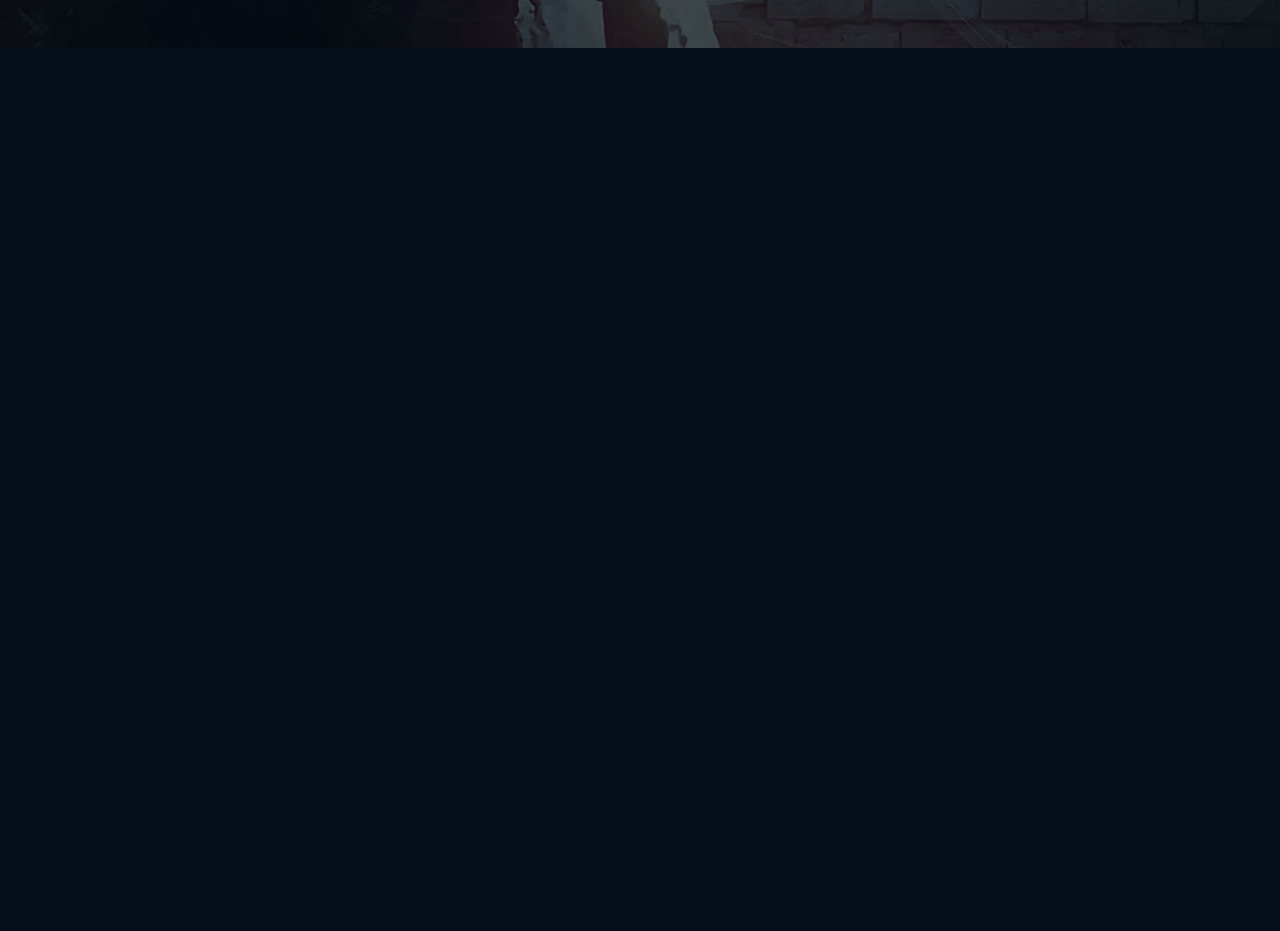
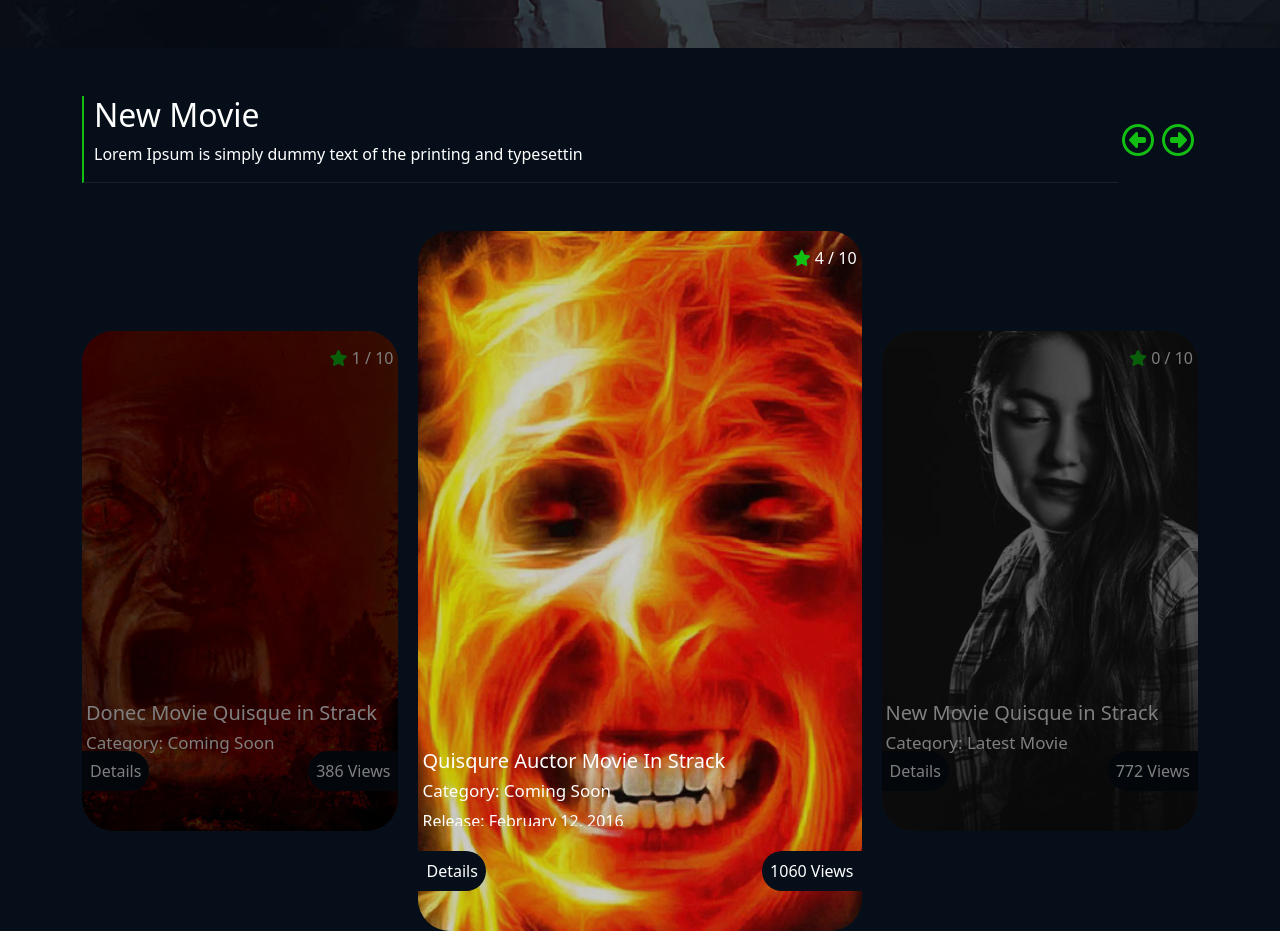
Before and after one commit to IIODERII/proj-html-vuejs, a Vue app: page / in a window 1280 px wide. Shown: the part 1160-2091 px from the top of the page. Before the commit the page ends 1208 px from the top, so only its background shows below. Built offline with nearby package versions, Linux system fonts and the light colour scheme; no server answers.

Commit message:
added new movie section

```diff
--- a/src/App.vue
+++ b/src/App.vue
@@ -18,14 +18,14 @@ export default {
   },
   methods: {
     callMovies() {
-      const url = this.store.apiUrl + this.store.endPoint;
-      axios.get(url, { params: this.store.params }).then((res) => {
-        this.store.movies = res.data.results;
-      });
+      // const url = this.store.apiUrl + this.store.endPoint;
+      // axios.get(url, { params: this.store.params }).then((res) => {
+      //   this.store.movies = res.data.results;
+      // });
     },
   },
   created() {
-    this.callMovies();
+    //this.callMovies();
   },
 };
 </script>
--- /dev/null
+++ b/src/components/MovieCard.vue
@@ -0,0 +1,169 @@
+<template>
+  <div class="mycard">
+    <img :src="movie.image" alt="" />
+    <div class="content position-absolute">
+      <div class="rating">
+        <i class="fa-solid fa-star"></i> {{ movie.rating }} / 10
+      </div>
+
+      <div class="generals text-start px-1">
+        <div>
+          <h3>{{ movie.title }}</h3>
+          <h4>Category: {{ movie.categoty }}</h4>
+          <p>Release: {{ movie.release }}</p>
+          <p>
+            Genres:
+            <span v-for="genre in movie.genres" :key="genre"
+              >{{ genre }},
+            </span>
+          </p>
+        </div>
+      </div>
+
+      <div class="d-flex justify-content-between align-items-center pills">
+        <div class="rounded-end-pill p-2">Details</div>
+        <div class="rounded-start-pill p-2">{{ movie.views }} Views</div>
+      </div>
+
+      <div class="play">
+        <i class="fa-regular fa-circle-play"></i>
+      </div>
+
+      <div class="green-pill rounded-end-pill">2.30.00</div>
+    </div>
+  </div>
+</template>
+
+<script>
+export default {
+  name: "MovieCard",
+  props: {
+    movie: Object,
+  },
+};
+</script>
+
+<style lang="scss" scoped>
+@use "../assets/styles/partials/variables" as *;
+.mycard {
+  width: 370px;
+  height: 600px;
+  transition: all 0.5s ease;
+  overflow: hidden;
+  position: relative;
+
+  img {
+    width: 100%;
+    height: 100%;
+    object-fit: cover;
+    transition: all 0.5s ease;
+    width: 100%;
+    &:hover {
+      cursor: pointer;
+      background-size: 100%;
+      transform: scale(1.3);
+    }
+  }
+
+  .content {
+    position: absolute;
+    top: 0;
+    left: 0;
+    bottom: 0;
+    right: 0;
+    background-color: rgba(0, 0, 0, 0.2);
+    color: white;
+    transition: all 0.3s ease;
+
+    &:hover {
+      background-color: rgba($color: #13be13, $alpha: 0.3);
+    }
+
+    .rating {
+      position: absolute;
+      top: 15px;
+      right: 5px;
+      cursor: pointer;
+
+      i {
+        color: $primaryColor;
+      }
+    }
+
+    .generals {
+      height: 85%;
+      overflow: hidden;
+
+      > div {
+        position: relative;
+        top: 87%;
+        transition: all 0.5s ease;
+        h3 {
+          font-size: 20px;
+        }
+
+        h4 {
+          font-size: 17px;
+        }
+      }
+    }
+
+    .pills {
+      width: 100%;
+      position: absolute;
+      bottom: 40px;
+      > div {
+        background-color: $backgroundColor;
+        color: white;
+        cursor: pointer;
+        transition: all 0.5s ease;
+
+        &:hover {
+          background-color: $primaryColor;
+        }
+      }
+    }
+
+    .play {
+      position: absolute;
+      bottom: 150%;
+      left: 50%;
+      transform: translateX(-50%);
+      transition: all 0.5s ease;
+      cursor: pointer;
+      font-size: 3.5em;
+
+      &:hover {
+        color: $primaryColor;
+      }
+    }
+
+    .green-pill {
+      position: absolute;
+      top: 20px;
+      left: -150px;
+      background-color: $primaryColor;
+      color: white;
+      cursor: default;
+      transition: all 0.5s ease;
+      padding: 8px 15px;
+    }
+
+    &:hover {
+      .generals {
+        > div {
+          top: 70%;
+        }
+      }
+
+      .play {
+        bottom: 55%;
+      }
+
+      .green-pill {
+        left: 0;
+      }
+    }
+  }
+}
+</style>
--- a/src/components/mainPage/MainPage.vue
+++ b/src/components/mainPage/MainPage.vue
@@ -4,6 +4,7 @@
 
     <main>
       <JumboComponent />
+      <NewMovie />
     </main>
   </div>
 </template>
@@ -11,11 +12,13 @@
 <script>
 import HeaderComponent from "../HeaderComponent.vue";
 import JumboComponent from "./JumboComponent.vue";
+import NewMovie from "./NewMovie.vue";
 export default {
   name: "MainPage",
   components: {
     HeaderComponent,
     JumboComponent,
+    NewMovie,
   },
 };
 </script>
--- /dev/null
+++ b/src/components/mainPage/NewMovie.vue
@@ -0,0 +1,131 @@
+<template>
+  <div>
+    <div
+      class="my-5 container d-flex justify-content-between align-items-center"
+    >
+      <div class="description">
+        <h2 class="mb-2">New Movie</h2>
+        <p>Lorem Ipsum is simply dummy text of the printing and typesettin</p>
+      </div>
+      <div class="d-flex fs-2">
+        <div class="left px-1" @click="scrollBack()">
+          <i class="fa-regular fa-circle-left"></i>
+        </div>
+        <div class="right px-1" @click="scrollForward()">
+          <i class="fa-regular fa-circle-right"></i>
+        </div>
+      </div>
+    </div>
+    <div
+      class="d-flex container justify-content-between mx-auto align-items-center"
+    >
+      <MovieCard
+        :movie="store.movies[prevIndex()]"
+        class="cards p-0 rounded-5 prev"
+      />
+      <MovieCard
+        :movie="store.movies[currentIndex]"
+        class="cards attivo p-0 rounded-5"
+      />
+      <MovieCard
+        :movie="store.movies[nextIndex()]"
+        class="cards p-0 rounded-5 next"
+      />
+    </div>
+  </div>
+</template>
+
+<script>
+import { store } from "../../store";
+import MovieCard from "../MovieCard.vue";
+export default {
+  name: "NewMovie",
+  components: {
+    MovieCard,
+  },
+  data() {
+    return {
+      store,
+      currentIndex: 0,
+    };
+  },
+  methods: {
+    prevIndex() {
+      if (this.currentIndex === 0) {
+        return this.store.movies.length - 1;
+      } else {
+        return this.currentIndex - 1;
+      }
+    },
+    nextIndex() {
+      if (this.currentIndex === this.store.movies.length - 1) {
+        return 0;
+      } else {
+        return this.currentIndex + 1;
+      }
+    },
+    scrollForward() {
+      if (this.currentIndex === this.store.movies.length - 1) {
+        this.currentIndex = 0;
+      } else {
+        this.currentIndex++;
+      }
+    },
+    scrollBack() {
+      if (this.currentIndex === 0) {
+        this.currentIndex = this.store.movies.length - 1;
+      } else {
+        this.currentIndex--;
+      }
+    },
+  },
+};
+</script>
+
+<style lang="scss" scoped>
+@use "../../assets/styles/partials/variables" as *;
+.description {
+  width: 100%;
+  border-bottom: 1px solid $linesColor;
+  border-left: 2px solid $primaryColor;
+  padding-left: 10px;
+}
+
+i {
+  color: $primaryColor;
+  transition: all 0.3s;
+
+  &:hover {
+    cursor: pointer;
+    color: $textColor;
+  }
+}
+
+.cards {
+  width: 32%;
+  height: 500px;
+  transition: all 0.5s ease;
+
+  &::after {
+    content: "";
+    position: absolute;
+    top: 0;
+    left: 0;
+    bottom: 0;
+    right: 0;
+    background-color: rgba(0, 0, 0, 0.5);
+    color: white;
+    transition: all 0.3s ease;
+  }
+}
+
+.attivo {
+  width: 500px;
+  height: 700px;
+  margin: 0 20px;
+
+  &::after {
+    display: none;
+  }
+}
+</style>
--- a/src/store.js
+++ b/src/store.js
@@ -7,7 +7,98 @@ export const store = reactive({
     api_key: "3d1d44f45c31beb4fa420771967796c4",
     with_genres: "27",
   },
-  movies: [],
+  movies: [
+    {
+      title: "Quisqure Auctor Movie In Strack",
+      categoty: "Coming Soon",
+      views: 1060,
+      trailer: "https://youtu.be/BP0k4SdquG0",
+      release: "February 12, 2016",
+      genres: ["Drama", "Action Releas"],
+      image: "/images/2.jpg",
+      rating: 4,
+    },
+    {
+      title: "New Movie Quisque in Strack",
+      categoty: "Latest Movie",
+      views: 772,
+      trailer: "https://youtu.be/BP0k4SdquG0",
+      release: "February 12, 2016",
+      genres: ["Drama", "Action Releas"],
+      image: "/images/5.jpg",
+      rating: 0,
+    },
+    {
+      title: "Movie Action Garila English",
+      categoty: "Top Rating",
+      views: 385,
+      trailer: "https://youtu.be/BP0k4SdquG0",
+      release: "February 12, 2016",
+      genres: ["Drama", "Action Releas"],
+      image: "/images/3.jpg",
+      rating: 1,
+    },
+    {
+      title: "Action Garila English Movie",
+      categoty: "TV Series",
+      views: 312,
+      trailer: "https://youtu.be/BP0k4SdquG0",
+      release: "February 12, 2016",
+      genres: ["Drama", "Action Releas"],
+      image: "/images/3-1.jpg",
+      rating: 0,
+    },
+    {
+      title: "Donec English Action movie",
+      categoty: "Coming Soon",
+      views: 501,
+      trailer: "https://youtu.be/BP0k4SdquG0",
+      release: "February 12, 2016",
+      genres: ["Drama", "Action Releas"],
+      image: "/images/2-1 (1).jpg",
+      rating: 10,
+    },
+    {
+      title: "English Action movie in Strack",
+      categoty: "Latest Movie",
+      views: 286,
+      trailer: "https://youtu.be/BP0k4SdquG0",
+      release: "February 12, 2016",
+      genres: ["Drama", "Action Releas"],
+      image: "/images/4-1.jpg",
+      rating: 0,
+    },
+    {
+      title: "Movie Auctor Quisque in Strack",
+      categoty: "Top Rating",
+      views: 311,
+      trailer: "https://youtu.be/BP0k4SdquG0",
+      release: "February 12, 2016",
+      genres: ["Drama", "Action Releas"],
+      image: "/images/6.jpg",
+      rating: 0,
+    },
+    {
+      title: "Auctor  Movie Quisque in Strack",
+      categoty: "TV Series",
+      views: 359,
+      trailer: "https://youtu.be/BP0k4SdquG0",
+      release: "February 12, 2016",
+      genres: ["Drama", "Action Releas"],
+      image: "/images/5.jpg",
+      rating: 1,
+    },
+    {
+      title: "Donec Movie Quisque in Strack",
+      categoty: "Coming Soon",
+      views: 386,
+      trailer: "https://youtu.be/BP0k4SdquG0",
+      release: "February 12, 2016",
+      genres: ["Drama", "Action Releas"],
+      image: "/images/1-2.jpg",
+      rating: 1,
+    },
+  ],
   moviesCategories: [
     "All Movie Category",
     "Coming Soon",
```
